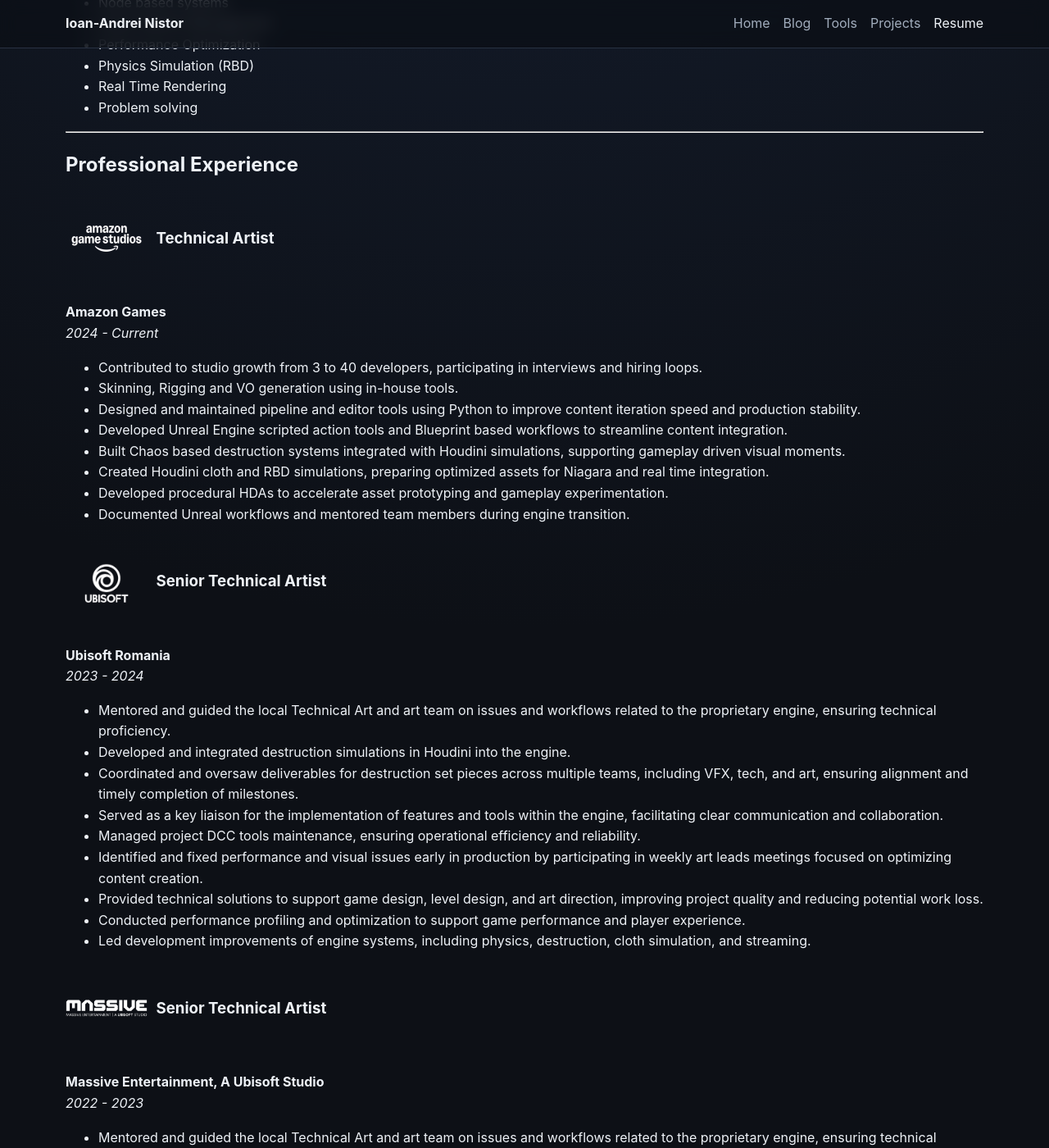
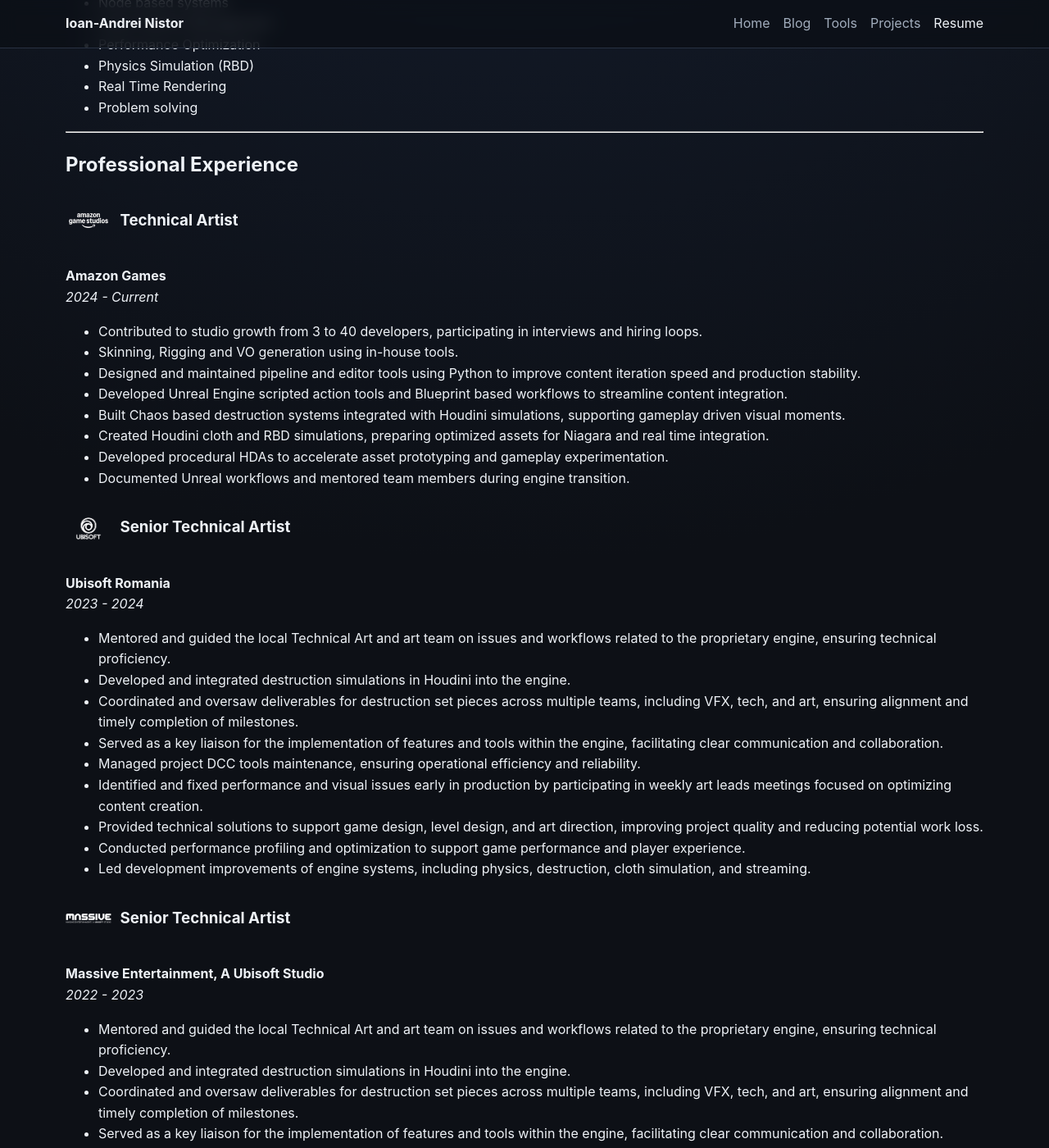
Before and after one commit to ianistor/ian_mywebsite, a Jekyll site: the page built from cv/index.md, in a window 1280 px wide and 1400 px high, scrolled down 694 px. Shown: the whole window at 82% size. Built offline with Jekyll 4.4.1, drawn with Linux system fonts in a browser that asks for light colours.

Commit message:
Update style.css

```diff
--- a/assets/css/style.css
+++ b/assets/css/style.css
@@ -313,6 +313,32 @@
 .card:hover .card-thumb,
 .list-card:hover .card-thumb {
   transform: scale(1.02);
+}
+
+.experience-head {
+  display: flex;
+  align-items: flex-start;
+  gap: 1rem;
+  margin: 1.5rem 0 0.75rem;
+}
+
+.experience-head-copy h3 {
+  margin: 0 0 0.2rem;
+}
+
+.experience-head-copy p {
+  margin: 0.1rem 0;
+}
+
+.company-logo-inline {
+  width: 56px !important;
+  height: 56px !important;
+  min-width: 56px;
+  min-height: 56px;
+  max-width: 56px;
+  max-height: 56px;
+  object-fit: contain;
+  display: block;
 }
 
 .project-card-thumb {
```
